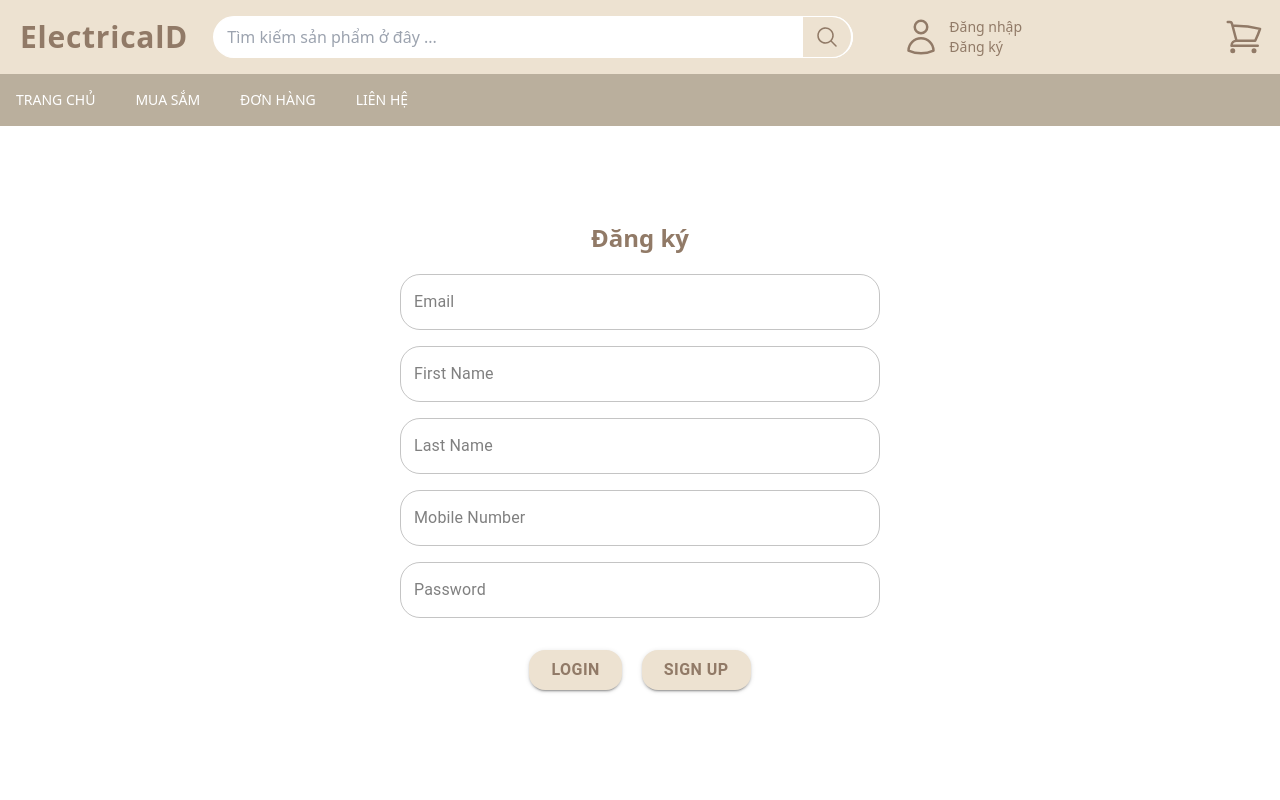
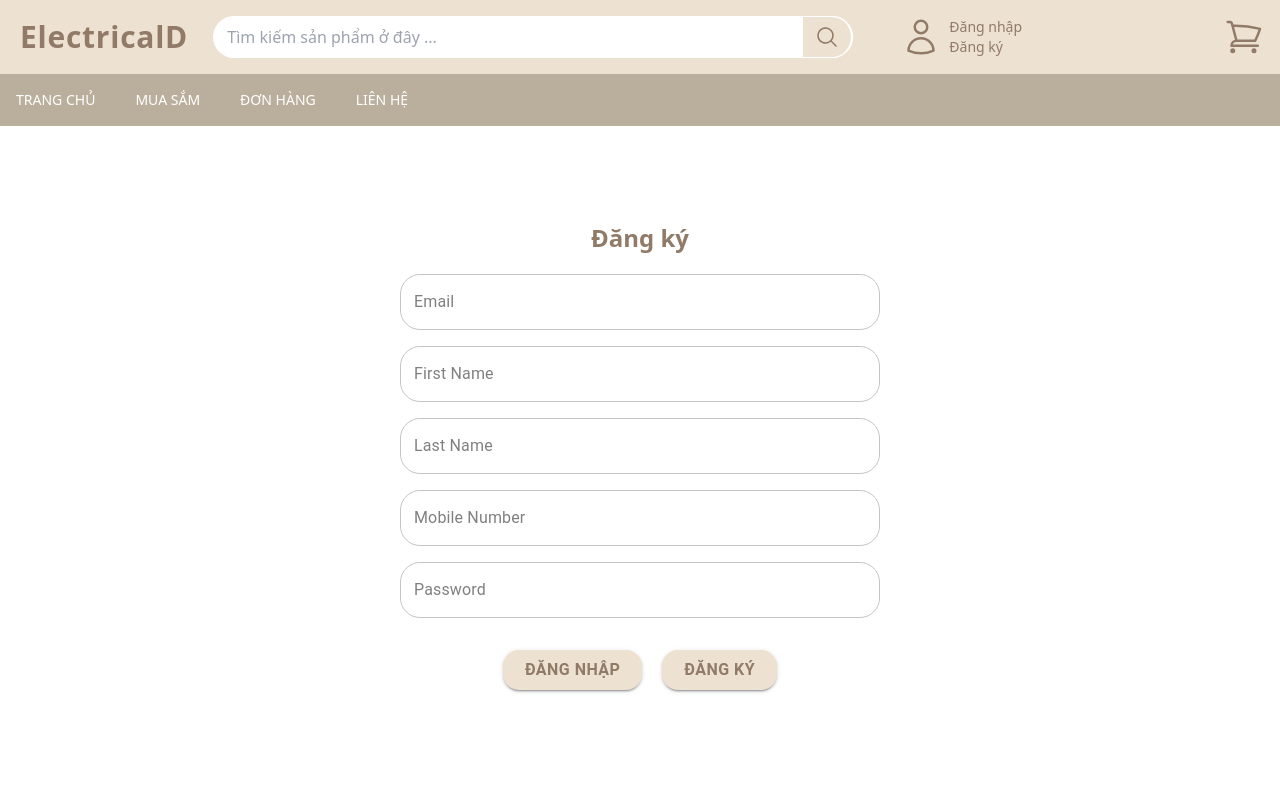
Before and after one commit to Fuviathan/CNWEB_Frontend, a Next.js app: page /signup in a window 1280 px wide. Shown: the top 800 px of the page. Built offline with nearby package versions, Linux system fonts and the light colour scheme.

Commit message:
change to vietnamese

```diff
--- a/components/Auth/FormLogin.js
+++ b/components/Auth/FormLogin.js
@@ -118,7 +118,7 @@ const FormLogin = () => {
                 router.push("/signup");
               }}
             >
-              Đăng xuất
+              Đăng ký
             </Button>
           </div>
         </form>
--- a/components/Auth/FormRegister.js
+++ b/components/Auth/FormRegister.js
@@ -155,7 +155,7 @@ const FormRegister = () => {
               }}
               size="large"
             >
-              Login
+              Đăng nhập
             </Button>
 
             <Button
@@ -166,7 +166,7 @@ const FormRegister = () => {
               size="large"
               onClick={handleSubmit}
             >
-              Sign up
+              Đăng ký
             </Button>
           </div>
         </form>
```
